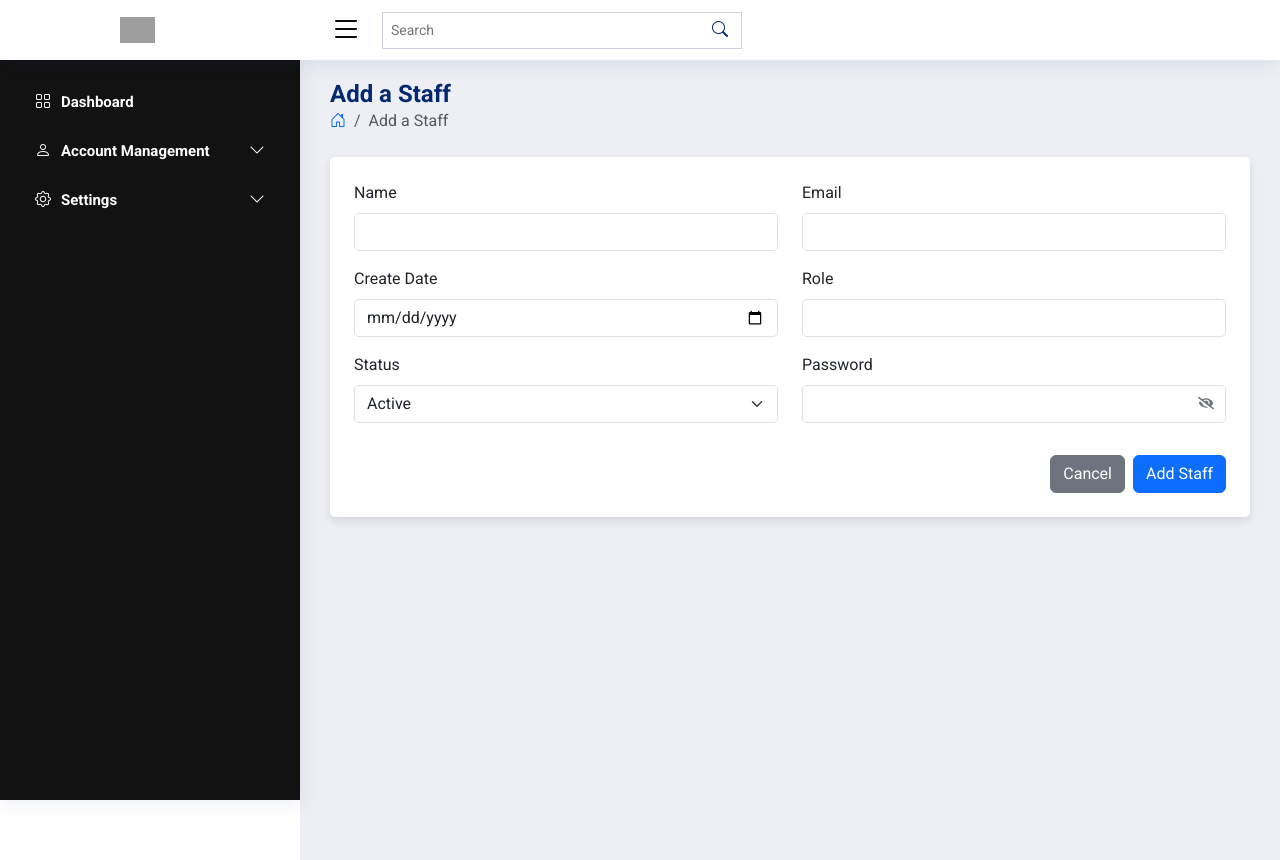
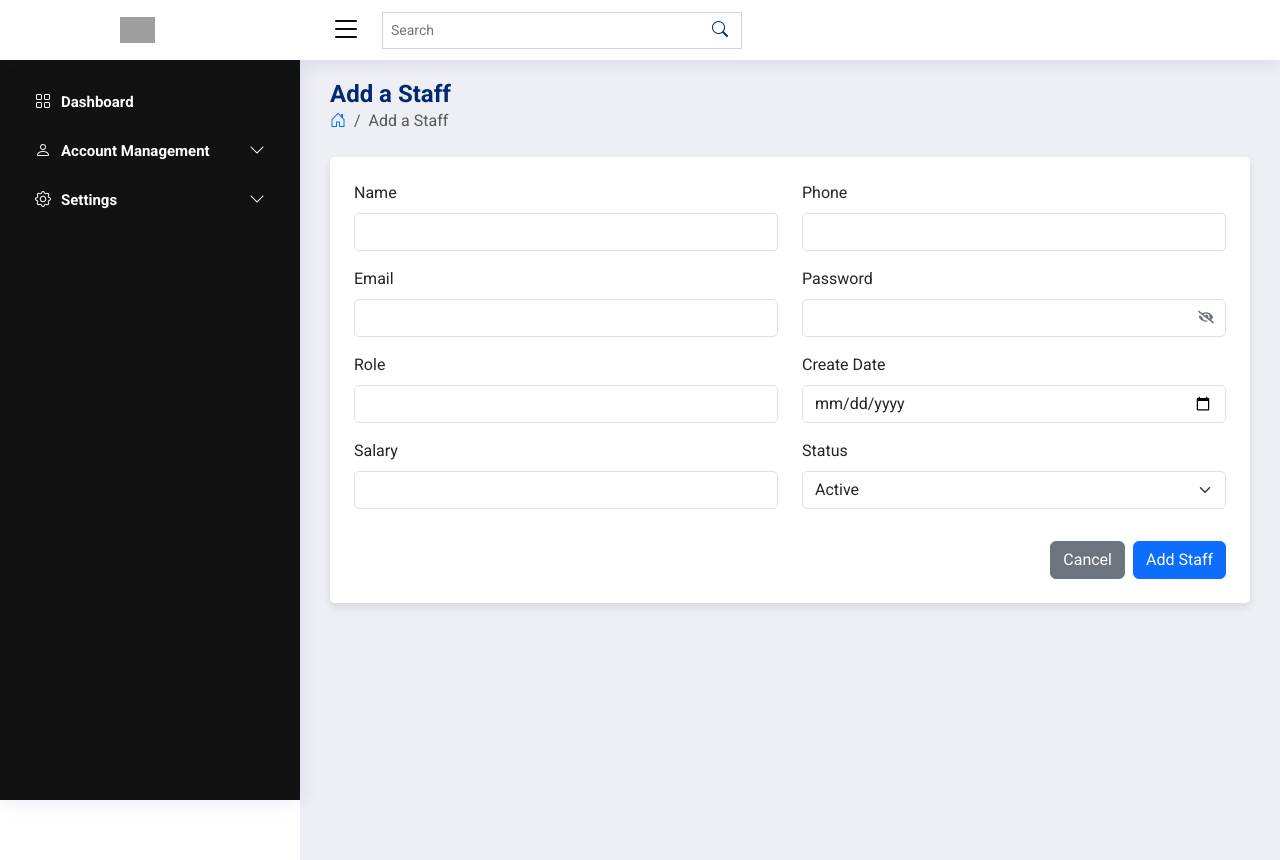
Before and after one commit to totrieuvy/smartphone, a React (Vite) app: page /admin/addstaff in a window 1280 px wide. Built offline with nearby package versions, Linux system fonts and the light colour scheme; grey boxes are pictures that could not be loaded; the HTML template or start-up script is replaced by a standard one.

Commit message:
fix data display ver2

```diff
--- a/src/pages/admin/AdditionalSections/StaffDetailModal/StaffDetailModal.jsx
+++ b/src/pages/admin/AdditionalSections/StaffDetailModal/StaffDetailModal.jsx
@@ -18,16 +18,16 @@ const UserDetailModal = ({ show, onClose, user }) => {
                                     <Form.Control type="text" value={user.id} readOnly />
                                 </Form.Group>
                                 <Form.Group className="mb-3">
-                                    <Form.Label>Email</Form.Label>
-                                    <Form.Control type="text" value={user.email} readOnly />
+                                    <Form.Label>Phone</Form.Label>
+                                    <Form.Control type="text" value={user.phone} readOnly />
                                 </Form.Group>
                                 <Form.Group className="mb-3">
                                     <Form.Label>Role</Form.Label>
                                     <Form.Control type="text" value={user.role} readOnly />
                                 </Form.Group>
                                 <Form.Group className="mb-3">
-                                    <Form.Label>Password</Form.Label>
-                                    <Form.Control type="text" value={user.password} readOnly />
+                                    <Form.Label>Create Date</Form.Label>
+                                    <Form.Control type="text" value={user.create_date} readOnly />
                                 </Form.Group>
                             </div>
                             <div className="right-column">
@@ -42,6 +42,10 @@ const UserDetailModal = ({ show, onClose, user }) => {
                                 <Form.Group className="mb-3">
                                     <Form.Label>Status</Form.Label>
                                     <Form.Control type="text" value={user.status ? 'Active' : 'Banned'} readOnly />
+                                </Form.Group>
+                                <Form.Group className="mb-3">
+                                    <Form.Label>Salary</Form.Label>
+                                    <Form.Control type="text" value={user.salary} readOnly />
                                 </Form.Group>
                             </div>
                         </div>
--- a/src/pages/admin/AdditionalSections/UserDetailModal/UserDetailModal.jsx
+++ b/src/pages/admin/AdditionalSections/UserDetailModal/UserDetailModal.jsx
@@ -18,16 +18,16 @@ const UserDetailModal = ({ show, onClose, user }) => {
                                     <Form.Control type="text" value={user.id} readOnly />
                                 </Form.Group>
                                 <Form.Group className="mb-3">
-                                    <Form.Label>Email</Form.Label>
-                                    <Form.Control type="text" value={user.email} readOnly />
+                                    <Form.Label>Phone</Form.Label>
+                                    <Form.Control type="text" value={user.phone} readOnly />
                                 </Form.Group>
                                 <Form.Group className="mb-3">
                                     <Form.Label>Role</Form.Label>
                                     <Form.Control type="text" value={user.role} readOnly />
                                 </Form.Group>
                                 <Form.Group className="mb-3">
-                                    <Form.Label>Password</Form.Label>
-                                    <Form.Control type="text" value={user.password} readOnly />
+                                    <Form.Label>Create Date</Form.Label>
+                                    <Form.Control type="text" value={user.create_date} readOnly />
                                 </Form.Group>
                             </div>
                             <div className="right-column">
@@ -36,12 +36,16 @@ const UserDetailModal = ({ show, onClose, user }) => {
                                     <Form.Control type="text" value={user.username} readOnly />
                                 </Form.Group>
                                 <Form.Group className="mb-3">
-                                    <Form.Label>Create Date</Form.Label>
+                                    <Form.Label>Email</Form.Label>
                                     <Form.Control type="email" value={user.email} readOnly />
                                 </Form.Group>
                                 <Form.Group className="mb-3">
                                     <Form.Label>Status</Form.Label>
                                     <Form.Control type="text" value={user.status ? 'Active' : 'Banned'} readOnly />
+                                </Form.Group>
+                                <Form.Group className="mb-3">
+                                    <Form.Label>Salary</Form.Label>
+                                    <Form.Control type="text" value={user.salary} readOnly />
                                 </Form.Group>
                             </div>
                         </div>
--- a/src/pages/admin/StaffAddForm/StaffAddForm.jsx
+++ b/src/pages/admin/StaffAddForm/StaffAddForm.jsx
@@ -10,7 +10,7 @@ const StaffAddForm = () => {
     phone: '',
     password: '',
     email: '',
-    name: '',
+    username: '',
     role: '',
     status: true,
     create_date: '',
@@ -57,28 +57,25 @@ const StaffAddForm = () => {
           <div className="col-md-6">
             <div className="mb-3">
               <label htmlFor="name" className="form-label">Name</label>
-              <input type="text" className="form-control" id="name" name="name" value={formData.name} onChange={handleChange} required />
+              <input type="text" className="form-control" id="username" name="username" value={formData.username} onChange={handleChange} required />
             </div>
             <div className="mb-3">
-              <label htmlFor="create_date" className="form-label">Create Date</label>
-              <input type="date" className="form-control" id="create_date" name="create_date" value={formData.create_date} onChange={handleChange} required />
-            </div>
-            <div className="mb-3">
-              <label htmlFor="status" className="form-label">Status</label>
-              <select className="form-select" id="status" name="status" value={formData.status} onChange={handleChange} required>
-                <option value={true}>Active</option>
-                <option value={false}>Banned</option>
-              </select>
-            </div>
-          </div>
-          <div className="col-md-6">
-          <div className="mb-3">
               <label htmlFor="email" className="form-label">Email</label>
               <input type="email" className="form-control" id="email" name="email" value={formData.email} onChange={handleChange} required />
             </div>
             <div className="mb-3">
               <label htmlFor="role" className="form-label">Role</label>
               <input type="text" className="form-control" id="role" name="role" value={formData.role} onChange={handleChange} required />
+            </div>
+            <div className="mb-3">
+              <label htmlFor="salary" className="form-label">Salary</label>
+              <input type="number" className="form-control" id="salary" name="salary" value={formData.salary} onChange={handleChange} required />
+            </div>
+          </div>
+          <div className="col-md-6">
+            <div className="mb-3">
+              <label htmlFor="phone" className="form-label">Phone</label>
+              <input type="text" className="form-control" id="phone" name="phone" value={formData.phone} onChange={handleChange} required />
             </div>
             <div className="mb-3 password-input-container">
               <label htmlFor="password" className="form-label">Password</label>
@@ -98,6 +95,17 @@ const StaffAddForm = () => {
                 {showPassword ? <FaEye /> : <FaEyeSlash />}
               </span>
             </div>
+            <div className="mb-3">
+              <label htmlFor="create_date" className="form-label">Create Date</label>
+              <input type="date" className="form-control" id="create_date" name="create_date" value={formData.create_date} onChange={handleChange} required />
+            </div>
+            <div className="mb-3">
+              <label htmlFor="status" className="form-label">Status</label>
+              <select className="form-select" id="status" name="status" value={formData.status} onChange={handleChange} required>
+                <option value={true}>Active</option>
+                <option value={false}>Banned</option>
+              </select>
+            </div>
           </div>
         </div>
         <div className="d-flex justify-content-end mt-3">
--- a/src/pages/admin/StaffEditForm/StaffEditForm.jsx
+++ b/src/pages/admin/StaffEditForm/StaffEditForm.jsx
@@ -9,7 +9,7 @@ const StaffEditForm = () => {
   const { userId } = useParams(); // Get userId from route params
   const navigate = useNavigate();
   const [formData, setFormData] = useState({
-    name: '',
+    username: '',
     email: '',
     role: '',
     salary: '',
@@ -20,9 +20,12 @@ const StaffEditForm = () => {
 
   // Fetch staff data on component mount
   useEffect(() => {
-    axios.get(`https://6678e6e40bd452505620352b.mockapi.io/Accounts/${userId}`)
+    axios.get(`https://6692a166346eeafcf46da14d.mockapi.io/account/${userId}`)
       .then(response => {
-        setFormData(response.data); // Set form data with fetched staff data
+        setFormData(prevData => ({
+          ...prevData,
+          ...response.data // Merge existing defaults with fetched data
+        }));
       })
       .catch(error => {
         console.error("There was an error fetching the staff data!", error);
@@ -45,7 +48,7 @@ const StaffEditForm = () => {
 
   const handleSubmit = (e) => {
     e.preventDefault();
-    axios.put(`https://6678e6e40bd452505620352b.mockapi.io/Accounts/${userId}`, formData)
+    axios.put(`https://6692a166346eeafcf46da14d.mockapi.io/account/${userId}`, formData)
       .then(() => {
         navigate('/admin/adminstafflist'); // Redirect after saving
       })
@@ -69,21 +72,21 @@ const StaffEditForm = () => {
               <input
                 type="text"
                 className="form-control"
-                id="name"
-                name="name"
-                value={formData.name}
+                id="username"
+                name="username"
+                value={formData.username || ''} // Ensure controlled input
                 onChange={handleChange}
                 required
               />
             </div>
             <div className="mb-3">
-              <label htmlFor="createDate" className="form-label">Create Date</label>
+              <label htmlFor="email" className="form-label">Email</label>
               <input
-                type="date"
+                type="email"
                 className="form-control"
-                id="createDate"
-                name="createDate"
-                value={formData.createDate}
+                id="email"
+                name="email"
+                value={formData.email || ''} // Ensure controlled input
                 onChange={handleChange}
                 required
               />
@@ -95,7 +98,19 @@ const StaffEditForm = () => {
                 className="form-control"
                 id="role"
                 name="role"
-                value={formData.role}
+                value={formData.role || ''} // Ensure controlled input
+                onChange={handleChange}
+                required
+              />
+            </div>
+            <div className="mb-3">
+              <label htmlFor="salary" className="form-label">Salary</label>
+              <input
+                type="number"
+                className="form-control"
+                id="salary"
+                name="salary"
+                value={formData.salary || ''} // Ensure controlled input
                 onChange={handleChange}
                 required
               />
@@ -104,13 +119,13 @@ const StaffEditForm = () => {
 
           <div className="col-md-6">
             <div className="mb-3">
-              <label htmlFor="email" className="form-label">Email</label>
+              <label htmlFor="phone" className="form-label">Phone</label>
               <input
-                type="email"
+                type="tel"
                 className="form-control"
-                id="email"
-                name="email"
-                value={formData.email}
+                id="phone"
+                name="phone"
+                value={formData.phone || ''} // Ensure controlled input
                 onChange={handleChange}
                 required
               />
@@ -122,7 +137,7 @@ const StaffEditForm = () => {
                 className="form-control"
                 id="password"
                 name="password"
-                value={formData.password}
+                value={formData.password || ''} // Ensure controlled input
                 onChange={handleChange}
                 required
               />
@@ -133,7 +148,18 @@ const StaffEditForm = () => {
                 {showPassword ? <FaEye /> : <FaEyeSlash />}
               </span>
             </div>
-
+            <div className="mb-3">
+              <label htmlFor="createDate" className="form-label">Create Date</label>
+              <input
+                type="date"
+                className="form-control"
+                id="createDate"
+                name="createDate"
+                value={formData.createDate || ''} // Ensure controlled input
+                onChange={handleChange}
+                required
+              />
+            </div>
           </div>
         </div>
 
--- a/src/pages/admin/StaffList/StaffList.jsx
+++ b/src/pages/admin/StaffList/StaffList.jsx
@@ -23,7 +23,7 @@ const UserList = () => {
   const itemsPerPage = 12;
 
   useEffect(() => {
-    axios.get('https://6678e6e40bd452505620352b.mockapi.io/Accounts')
+    axios.get('https://6692a166346eeafcf46da14d.mockapi.io/account')
       .then(response => setUsers(response.data))
       .catch(error => console.error('Error fetching data:', error));
   }, []);
@@ -94,7 +94,7 @@ const UserList = () => {
   };
 
   const handleBanUnban = () => {
-    axios.put(`https://6678e6e40bd452505620352b.mockapi.io/Accounts/${selectedUser.id}`, {
+    axios.put(`https://6692a166346eeafcf46da14d.mockapi.io/account/${selectedUser.id}`, {
       status: !selectedUser.status,
     })
       .then(() => {
@@ -122,7 +122,7 @@ const UserList = () => {
   };
 
   const handleDeleteUser = () => {
-    axios.delete(`https://6678e6e40bd452505620352b.mockapi.io/Accounts/${selectedUser.id}`)
+    axios.delete(`https://6692a166346eeafcf46da14d.mockapi.io/account/${selectedUser.id}`)
       .then(() => {
         toast.success('User deleted successfully');
         setUsers(users.filter(user => user.id !== selectedUser.id));
@@ -175,8 +175,8 @@ const UserList = () => {
             <tr>
               <th scope='col'>ID</th>
               <th scope='col'>Name</th>
+              <th scope='col'>Phone</th>
               <th scope='col'>Email</th>
-              <th scope='col'>Create Date</th>
               <th scope='col'>Role</th>
               <th scope='col'>Status</th>
               <th scope='col'>Action</th>
@@ -189,8 +189,8 @@ const UserList = () => {
                   <a href="#" className="custom-link">{user.id}</a>
                 </th>
                 <td>{user.username}</td>
+                <td>{user.phone}</td>
                 <td>{user.email}</td>
-                <td>{user.created_date}</td>
                 <td>{user.role}</td>
                 <td>
                   <span className={`badge bg-${handleStatus(user.status)}`}>
--- a/src/pages/admin/UserList/UserList.jsx
+++ b/src/pages/admin/UserList/UserList.jsx
@@ -20,7 +20,7 @@ const UserList = () => {
   const itemsPerPage = 12;
 
   useEffect(() => {
-    axios.get('https://6678e6e40bd452505620352b.mockapi.io/Accounts')
+    axios.get('https://6692a166346eeafcf46da14d.mockapi.io/account')
       .then(response => setUsers(response.data))
       .catch(error => console.error('Error fetching data:', error));
   }, []);
@@ -31,7 +31,7 @@ const UserList = () => {
   };
 
   const filteredUsers = users
-    .filter(user => user.role === 'customer')
+    .filter(user => user.role === 'user')
     .filter(user =>
       user.name?.toLowerCase().includes(search.toLowerCase()) ||
       user.role?.toLowerCase().includes(search.toLowerCase())
@@ -86,7 +86,7 @@ const UserList = () => {
     const updatedStatus = !selectedUser.status;
 
     // Update the user's status in the backend
-    axios.put(`https://6678e6e40bd452505620352b.mockapi.io/Accounts/${selectedUser.id}`, {
+    axios.put(`https://6692a166346eeafcf46da14d.mockapi.io/account/${selectedUser.id}`, {
       status: updatedStatus,
     })
       .then(() => {
@@ -119,7 +119,7 @@ const UserList = () => {
 
   const handleDeleteUser = () => {
     // Remove the user from the backend
-    axios.delete(`https://6678e6e40bd452505620352b.mockapi.io/Accounts/${selectedUser.id}`)
+    axios.delete(`https://6692a166346eeafcf46da14d.mockapi.io/account/${selectedUser.id}`)
       .then(() => {
         toast.success('User deleted successfully');
         setUsers(users.filter(user => user.id !== selectedUser.id));
@@ -165,8 +165,8 @@ const UserList = () => {
             <tr>
               <th scope='col'>ID</th>
               <th scope='col'>Name</th>
+              <th scope='col'>Phone</th>
               <th scope='col'>Email</th>
-              <th scope='col'>Create Date</th>
               <th scope='col'>Role</th>
               <th scope='col'>Status</th>
               <th scope='col'>Action</th>
@@ -179,8 +179,8 @@ const UserList = () => {
                   <a href="#" className="custom-link">{user.id}</a>
                 </th>
                 <td>{user.username}</td>
+                <td>{user.phone}</td>
                 <td>{user.email}</td>
-                <td>{user.created_date}</td>
                 <td>{user.role}</td>
                 <td>
                   <span className={`badge bg-${handleStatus(user.status)}`}>
```
Lines whose indentation alone changed are shown as unchanged.
